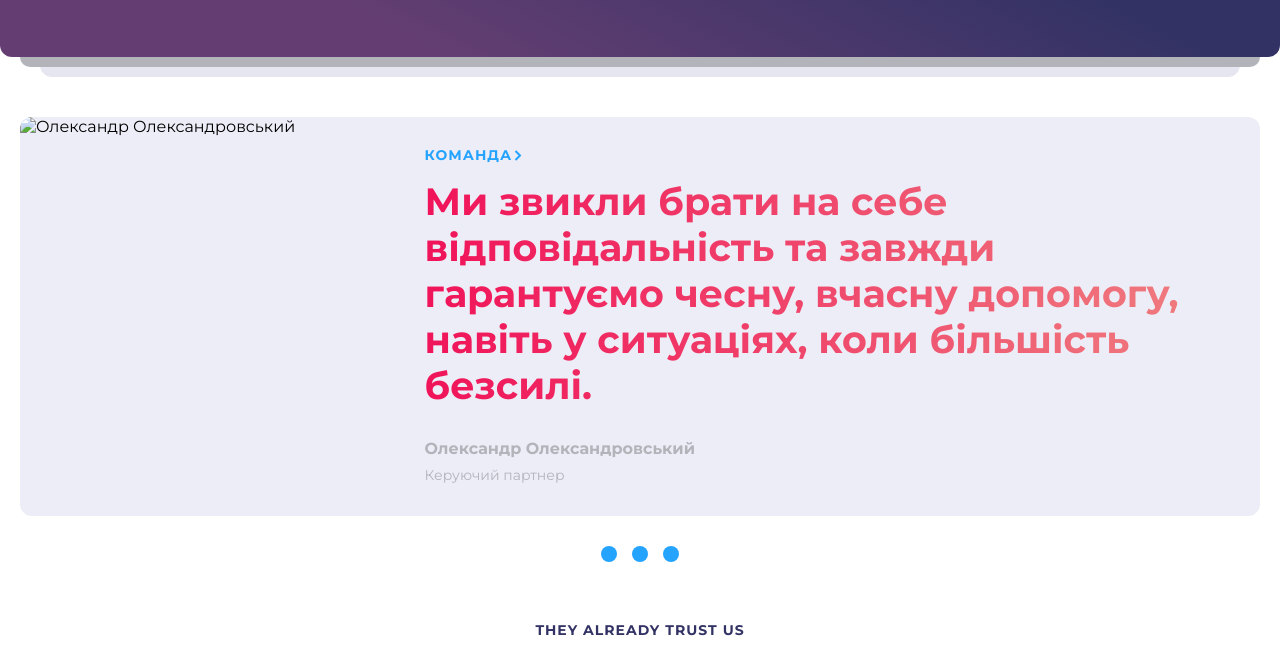
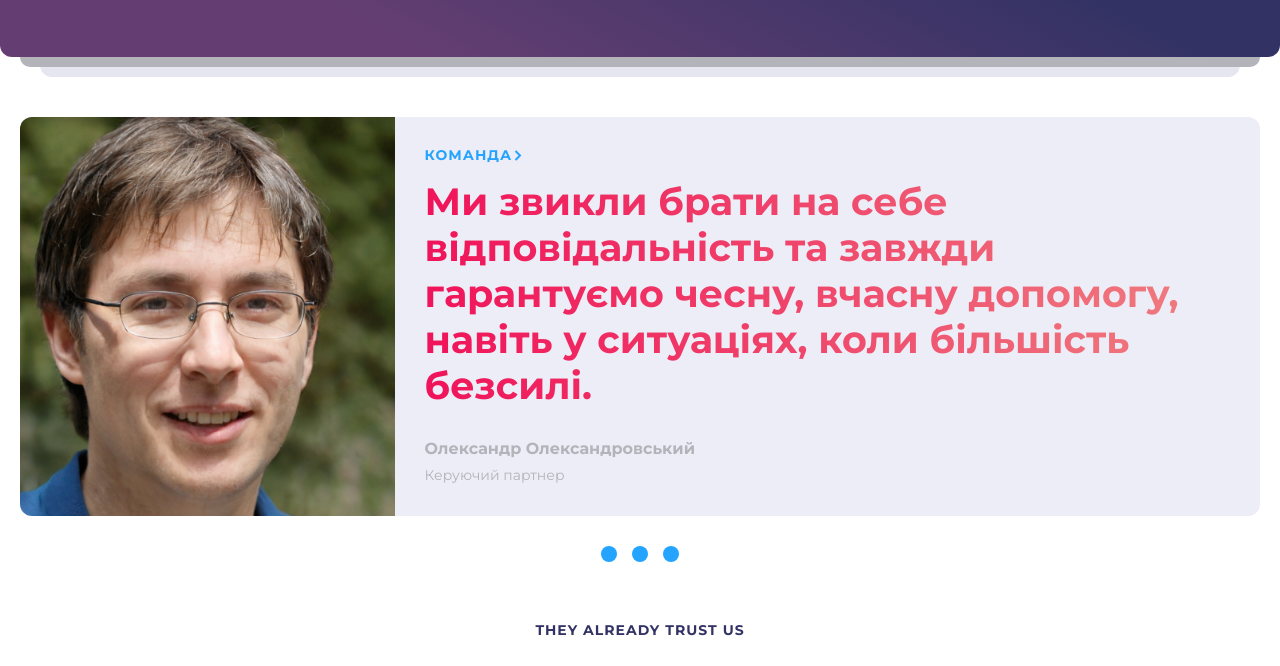
Before and after one commit to etsebratenko/lesson_20, a website: page index.html in a window 1280 px wide. Shown: the part 2036-2702 px from the top of the page. Drawn offline with nearby package versions, Linux system fonts and the light colour scheme; the site is published under a folder, as on GitHub Pages, so addresses that start at the root find nothing.

Commit message:
фото

```diff
--- a/index.html
+++ b/index.html
@@ -232,7 +232,7 @@
 
 
             <div class="team-slider__member">
-              <img class="team-slider__member-photo" src="/assets/img/Team-1.png" alt="Олександр Олександровський">
+              <img class="team-slider__member-photo" src="assets/img/Team-1.png" alt="Олександр Олександровський">
 
               <div class="team-slider__member-content">
 
```
